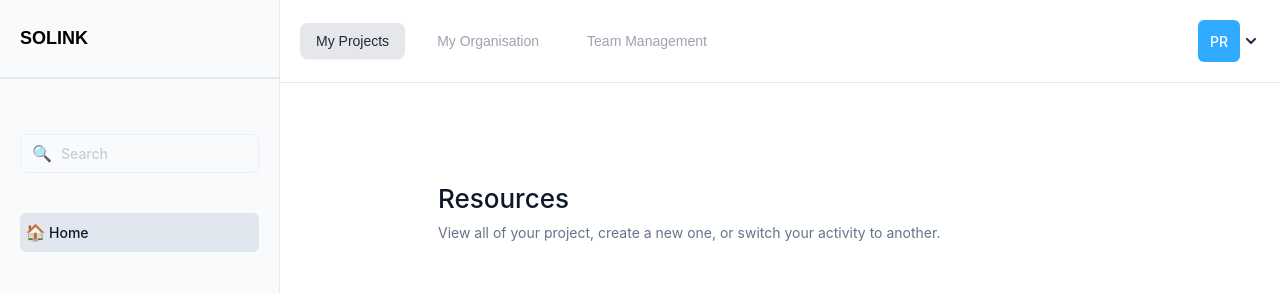
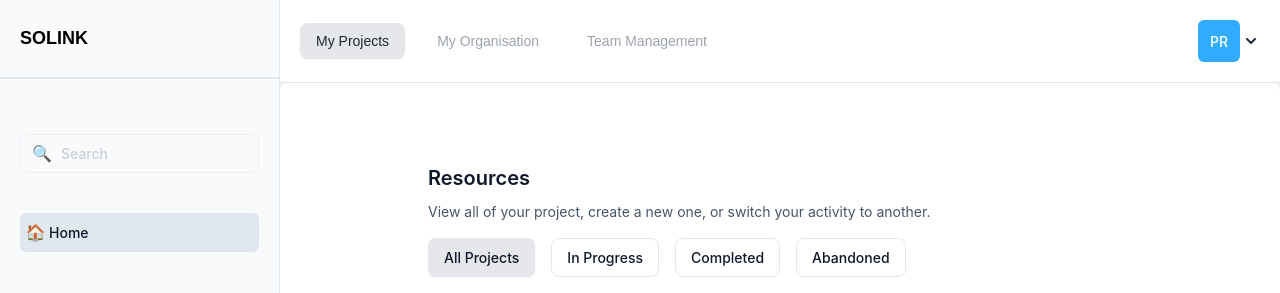
Before and after one commit to JoelAundu/mrjuice, a React (Vite) app: page /sidenav in a window 1280 px wide. Shown: the top 293 px of the page. Built offline with nearby package versions, Linux system fonts and the light colour scheme.

Commit message:
fix wrapper

```diff
--- a/src/components/wrappers/ContentWrapper.css
+++ b/src/components/wrappers/ContentWrapper.css
@@ -1,40 +1,118 @@
 .content-wrapper {
-  background-color: white;
-  height: screen;
-  display: flex;
-  flex-direction: column;
-  padding: 58px;
+  width: 100%;
+  background-color: #ffffff;
+  border-radius: 8px;
+  box-shadow: 0 2px 4px rgba(0, 0, 0, 0.1);
+  padding: clamp(8px, 2vw, 24px);
 }
 
 .content-header {
-  display: flex;
-  flex-direction: column;
-  gap: 4px;
-  padding-top: 38px;
-  padding-left: 100px;
+  margin-bottom: clamp(8px, 1.5vw, 16px);
 }
 
 .content-title {
-  width: 100%;
-  justify-content: center;
-  color: #0f172a; /* slate-900 */
-  font-size: 26px;
+  font-size: clamp(16px, 2.5vw, 20px);
+  font-weight: 600;
+  color: #0f172a;
   font-family: "Inter", sans-serif;
-  font-weight: 500;
+  margin-bottom: clamp(4px, 1vw, 8px);
 }
 
 .content-description {
-  width: 100%;
-  justify-content: center;
-  color: #64748b; /* slate-500 */
-  font-size: 14px;
+  font-size: clamp(12px, 1.5vw, 14px);
+  color: #475569;
   font-family: "Inter", sans-serif;
-  font-weight: 400;
 }
 
 .content-body {
-  flex: 1;
-  /* overflow-y: auto; */
-  padding-top: 58px;
-  padding-left: 100px;
+  width: 100%;
 }
+
+/* Mobile (≤ 639px) */
+@media (max-width: 639px) {
+  .content-wrapper {
+    padding: 18px 24px;
+  }
+
+  .content-header {
+    margin-bottom: 8px;
+  }
+
+  .content-title {
+    font-size: 16px;
+    margin-bottom: 4px;
+  }
+
+  .content-description {
+    font-size: 12px;
+  }
+}
+
+/* Tablet (640px - 1023px) */
+@media (min-width: 640px) and (max-width: 1023px) {
+  .content-wrapper {
+    padding: 16px;
+  }
+
+  .content-header {
+    margin-bottom: 12px;
+  }
+
+  .content-title {
+    font-size: 18px;
+    margin-bottom: 6px;
+  }
+
+  .content-description {
+    font-size: 13px;
+  }
+}
+
+/* Desktop and Above (≥ 1024px) */
+@media (min-width: 1024px) {
+  .content-wrapper {
+    width: 100%;
+    padding: 80px 148px; /* Exact padding preserved */
+    background-color: #ffffff;
+    border-radius: 8px;
+    box-shadow: 0 2px 4px rgba(0, 0, 0, 0.1);
+  }
+
+  .content-header {
+    margin-bottom: 16px; /* Exact margin preserved */
+  }
+
+  .content-title {
+    font-size: 20px; /* Exact font size preserved */
+    font-weight: 600;
+    color: #0f172a;
+    font-family: "Inter", sans-serif;
+    margin-bottom: 8px; /* Exact margin preserved */
+  }
+
+  .content-description {
+    font-size: 14px; /* Exact font size preserved */
+    color: #475569;
+    font-family: "Inter", sans-serif;
+  }
+}
+
+/* Landscape Adjustment (narrow height, e.g., mobile landscape) */
+@media (max-height: 400px) and (min-width: 640px) {
+  .content-wrapper {
+    padding: 8px;
+  }
+
+  .content-header {
+    margin-bottom: 8px;
+  }
+
+  .content-title {
+    font-size: 16px;
+    margin-bottom: 4px;
+  }
+
+  .content-description {
+    font-size: 12px;
+  }
+}
```
